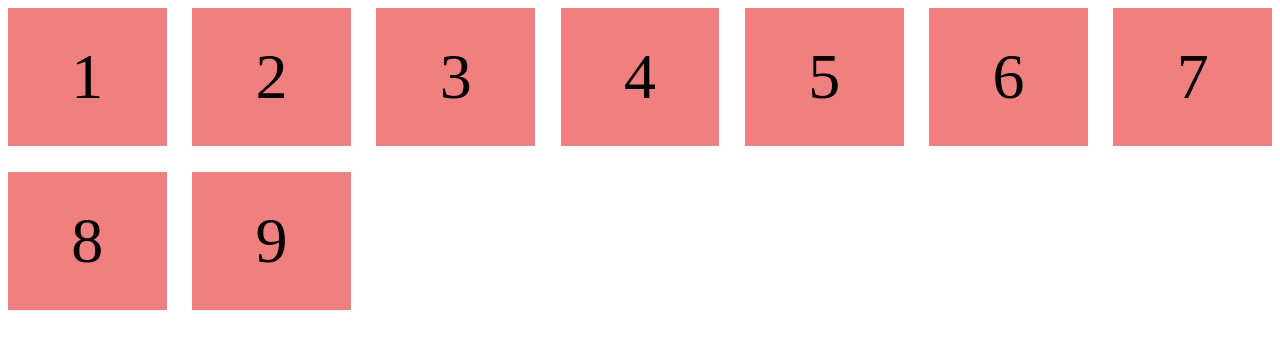
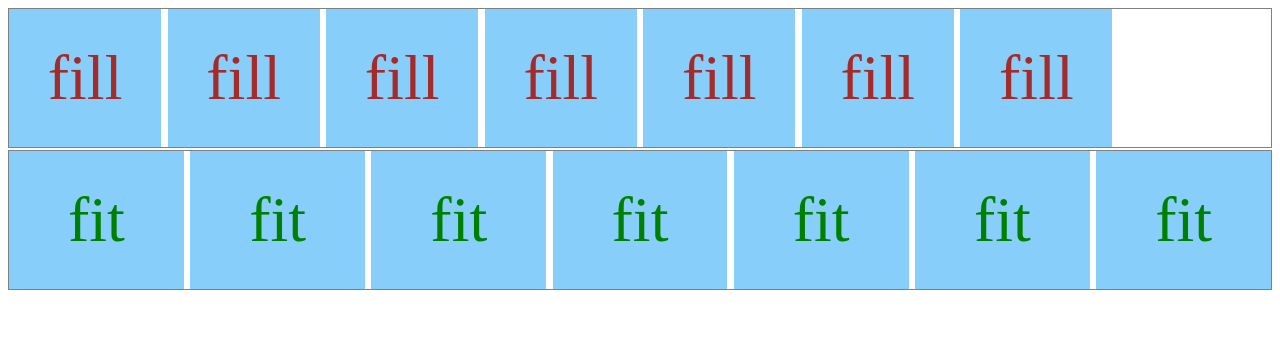
Before and after one commit to Rick799/grid101, a website built with Vite: page 00_basics/index.html in a window 1280 px wide. Built offline with nearby package versions, Linux system fonts and the light colour scheme.

Commit message:
00_basics - auto-fill vs auto-fit

```diff
--- a/00_basics/index.html
+++ b/00_basics/index.html
@@ -8,16 +8,24 @@
     <title>Grid 101</title>
   </head>
   <body>
-    <div class="container">
-      <div>1</div>
-      <div>2</div>
-      <div>3</div>
-      <div>4</div>
-      <div>5</div>
-      <div>6</div>
-      <div>7</div>
-      <div>8</div>
-      <div>9</div>
+    <div class="grid auto-fill">
+      <div>fill</div>
+      <div>fill</div>
+      <div>fill</div>
+      <div>fill</div>
+      <div>fill</div>
+      <div>fill</div>
+      <div>fill</div>
+    </div>
+
+    <div class="grid auto-fit">
+      <div>fit</div>
+      <div>fit</div>
+      <div>fit</div>
+      <div>fit</div>
+      <div>fit</div>
+      <div>fit</div>
+      <div>fit</div>
     </div>
   </body>
 </html>
--- a/00_basics/style.css
+++ b/00_basics/style.css
@@ -1,13 +1,23 @@
-.container {
+.grid {
   display: grid;
-  grid-template-columns: repeat(auto-fill, minmax(150px, 1fr));
-  /* grid-template-rows: 150px 150px; */
-  grid-gap: 2vw;
+  border: 1px solid gray;
+  margin-bottom: 2px;
+  gap: 0.5vw;
 }
 
-.container > div {
-  background-color: lightcoral;
-  padding: 0.5em;
+.auto-fill {
+  grid-template-columns: repeat(auto-fill, minmax(150px, 1fr));
+  color:brown;
+}
+
+.auto-fit {
+  grid-template-columns: repeat(auto-fit, minmax(150px, 1fr));;
+  color: green;
+}
+
+.grid > div {
+  background-color: lightskyblue;
   text-align: center;
   font-size: 5vw;
+  padding: 0.5em;
 }
```
